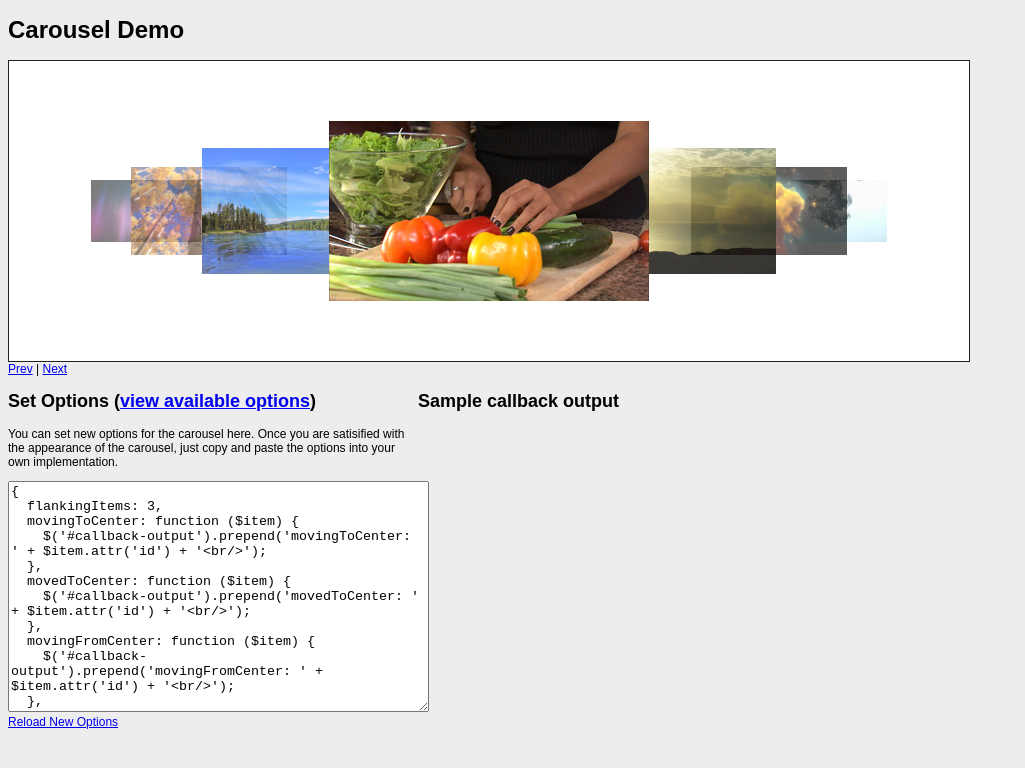
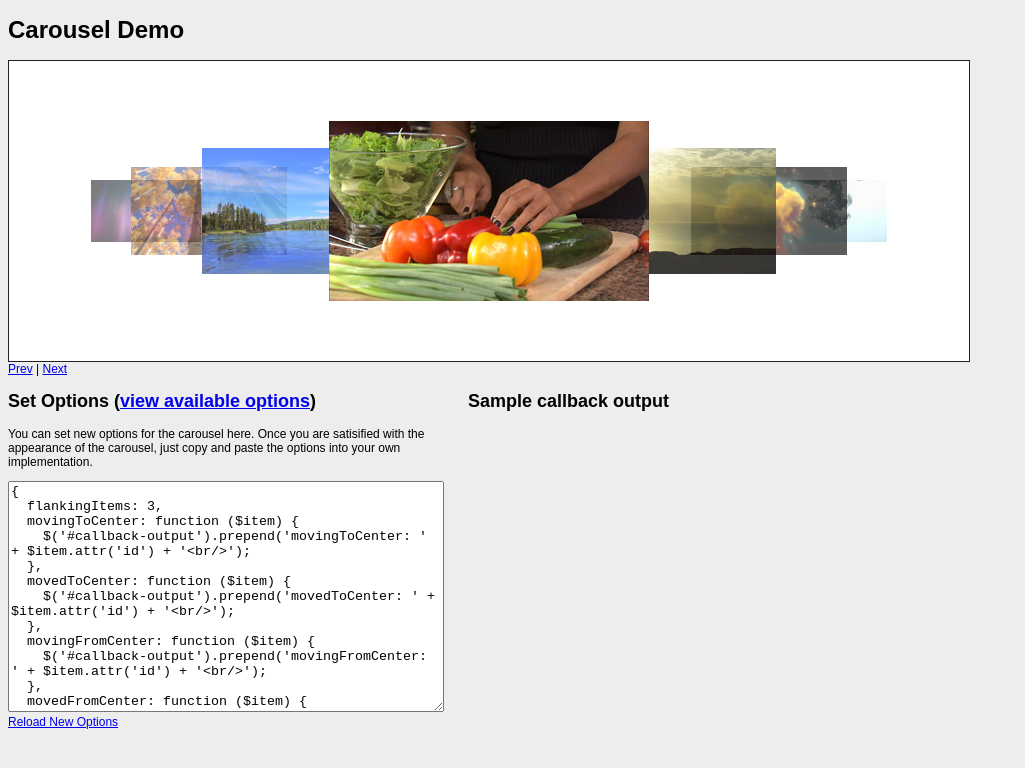
Before and after one commit to bkosborne/jQuery-Waterwheel-Carousel, a plain HTML site: page index.html in a window 1280 px wide. Shown: the whole page, without its empty margins (0-1025 px from the left). Drawn offline with nearby package versions, Linux system fonts and the light colour scheme.

Commit message:
use css for the dimensions of the textarea

```diff
--- a/index.html
+++ b/index.html
@@ -4,7 +4,7 @@
     <meta http-equiv="Content-Type" content="text/html; charset=UTF-8" />
     <title>Waterwheel Carousel Demo</title>
     <script type="text/javascript" src="http://code.jquery.com/jquery-1.9.1.min.js"></script>
-    <script type="text/javascript" src="js/jquery.waterwheelCarousel.min.js"></script>
+    <script type="text/javascript" src="js/jquery.waterwheelCarousel.js"></script>
     <script type="text/javascript">
       $(document).ready(function () {
         var carousel = $("#carousel").waterwheelCarousel({
@@ -71,7 +71,7 @@
       }
 
       .split-left {
-        width:400px;
+        width:450px;
         float:left;
       }
       .split-right {
@@ -82,6 +82,9 @@
       #callback-output {
         height:250px;
         overflow:scroll;
+      }
+      textarea#newoptions {
+        width:430px;
       }
     </style>
   </head>
@@ -105,7 +108,7 @@
     <div class="split-left">
       <h2>Set Options (<a href="http://www.bkosborne.com/jquery-waterwheel-carousel/options" target="_blank">view available options</a>)</h2>
       <p>You can set new options for the carousel here. Once you are satisified with the appearance of the carousel, just copy and paste the options into your own implementation.</p>
-      <textarea id="newoptions" rows="15" cols="50">
+      <textarea id="newoptions" rows="15">
 {
   flankingItems: 3,
   movingToCenter: function ($item) {
```
